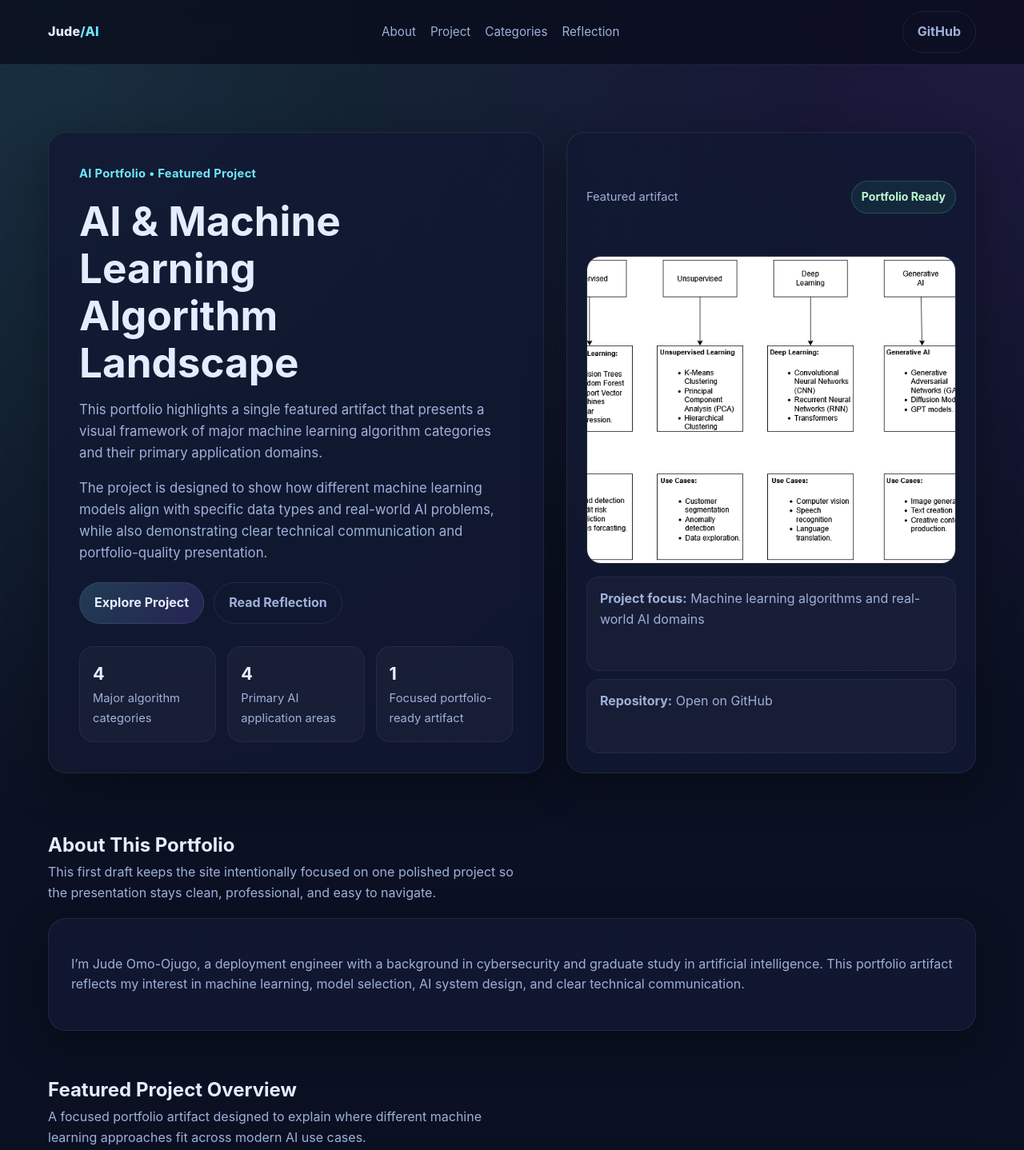
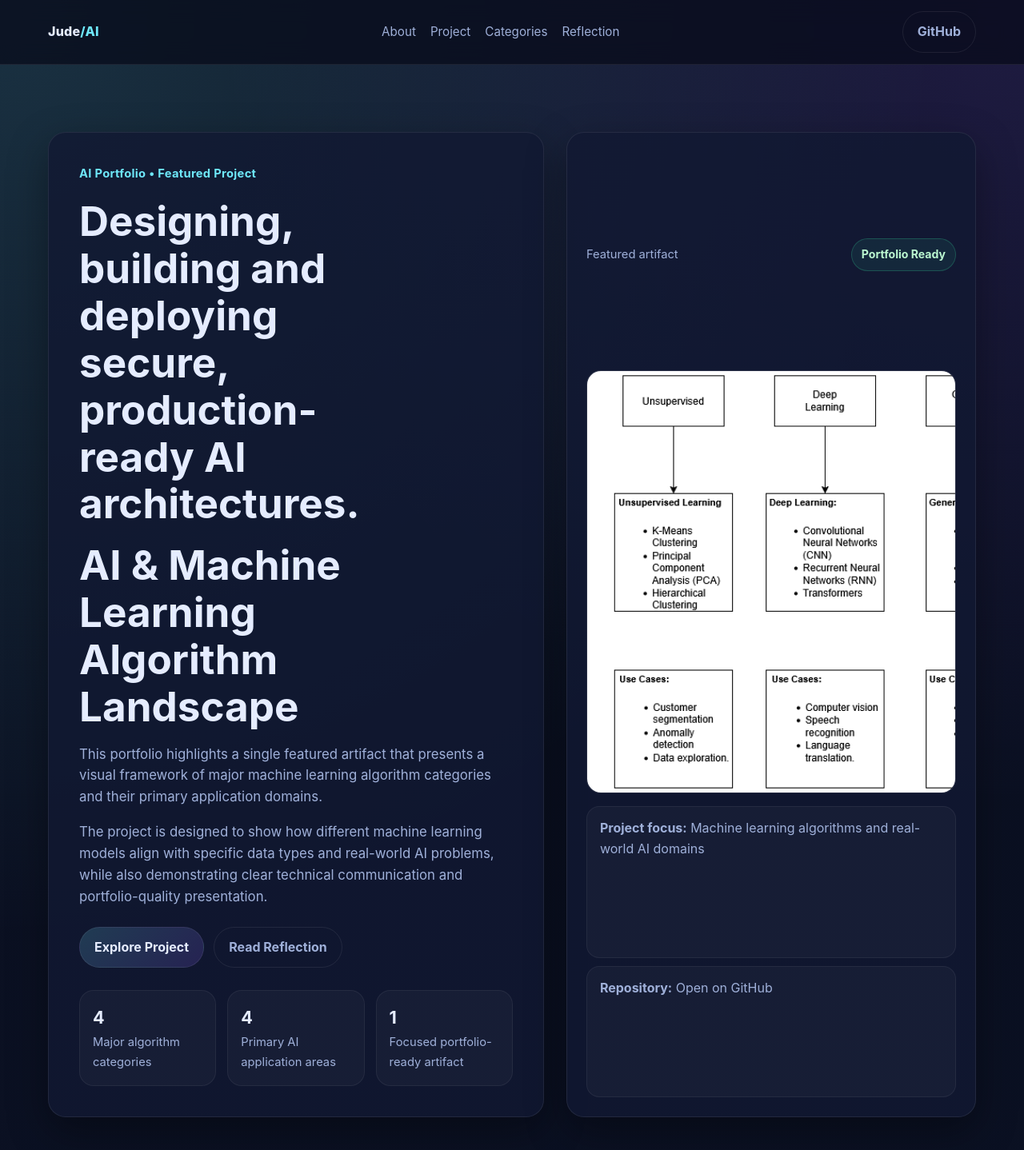
Before and after one commit to Jhoode/ai-ml-algorithm-landscape, a plain HTML site: page index.html in a window 1280 px wide. Shown: the top 1438 px of the page at 80% size. Drawn offline with Linux system fonts and the light colour scheme.

Commit message:
Update content and improve descriptions in index.html

```diff
--- a/index.html
+++ b/index.html
@@ -344,6 +344,7 @@
     <div class="container hero-grid">
       <div class="hero-copy">
         <div class="eyebrow">AI Portfolio • Featured Project</div>
+        <h1>Designing, building and deploying secure, production-ready AI architectures.</h1>
         <h1>AI &amp; Machine Learning Algorithm Landscape</h1>
         <p>
           This portfolio highlights a single featured artifact that presents a visual framework of major machine learning algorithm categories and their primary application domains.
@@ -393,12 +394,13 @@
         <div class="section-head">
           <div>
             <h2>About This Portfolio</h2>
-            <p>This first draft keeps the site intentionally focused on one polished project so the presentation stays clean, professional, and easy to navigate.</p>
+            <p> This project presents a visual framework illustrating how major machine learning algorithm categories map to real-world AI application domains such as tabular analytics, computer vision, natural language processing, and generative AI.
+The goal of this project is to demonstrate the relationship between algorithm selection, data structure, and practical AI system design.</p>
           </div>
         </div>
         <article class="section-card">
           <p>
-            I’m Jude Omo-Ojugo, a deployment engineer with a background in cybersecurity and graduate study in artificial intelligence. This portfolio artifact reflects my interest in machine learning, model selection, AI system design, and clear technical communication.
+            I’m Jude Omo-Ojugo, a deployment engineer with a background in cybersecurity and currently pursuing a masters in artificial intelligence. This portfolio highlights the various types of models, their appliction domaains and use cases. The information is useful to know which model to use when deploying AI/ML applications to solve business needs.
           </p>
         </article>
       </div>
@@ -541,7 +543,7 @@
     <div class="container footer-card">
       <div>
         <h3>Current Portfolio Scope</h3>
-        <p class="muted">This first version intentionally focuses on one strong AI project. Additional projects can be added in future updates.</p>
+        <p class="muted">This first version intentionally focuses on one strong AI project. Additional projects will be added in future updates.</p>
       </div>
       <div class="hero-actions">
         <a class="btn btn-primary" href="https://github.com/jhoode/ai-ml-algorithm-landscape" target="_blank" rel="noreferrer">Repository</a>
```
